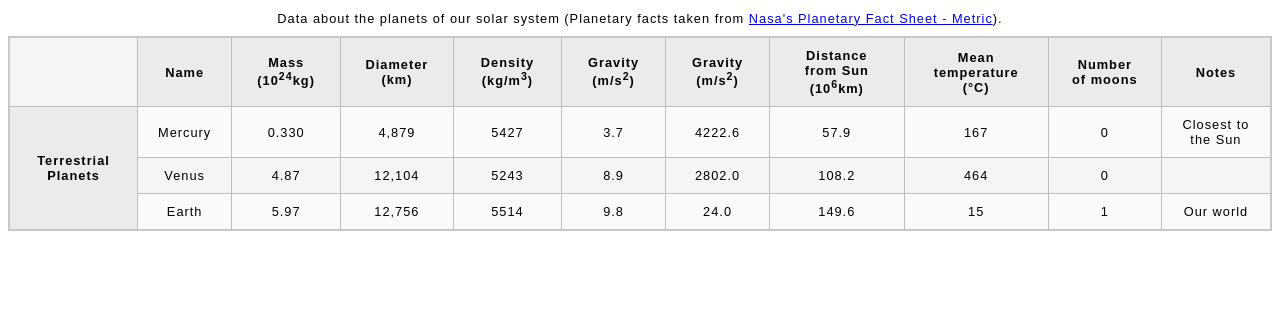
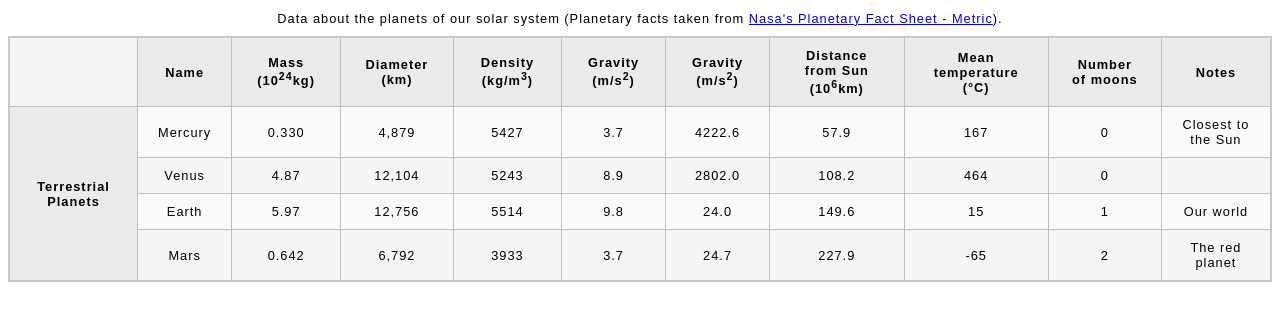
Before and after one commit to No0nee/TheOdinProject, a plain HTML site: page Tables/blank-template.html in a window 1280 px wide. Shown: the part 79-400 px from the top of the page. Drawn offline with Linux system fonts and the light colour scheme.

Commit message:
Added a new row for the fourth planet, inputted the fourth planet and its data

```diff
--- a/Tables/blank-template.html
+++ b/Tables/blank-template.html
@@ -65,6 +65,18 @@
           <td>1</td>
           <td>Our world</td>
         </tr>
+        <tr>
+          <td>Mars</td>
+          <td>0.642</td>
+          <td>6,792</td>
+          <td>3933</td>
+          <td>3.7</td>
+          <td>24.7</td>
+          <td>227.9</td>
+          <td>-65</td>
+          <td>2</td>
+          <td>The red planet</td>
+        </tr>
       </tbody>
     </table>
 
```
